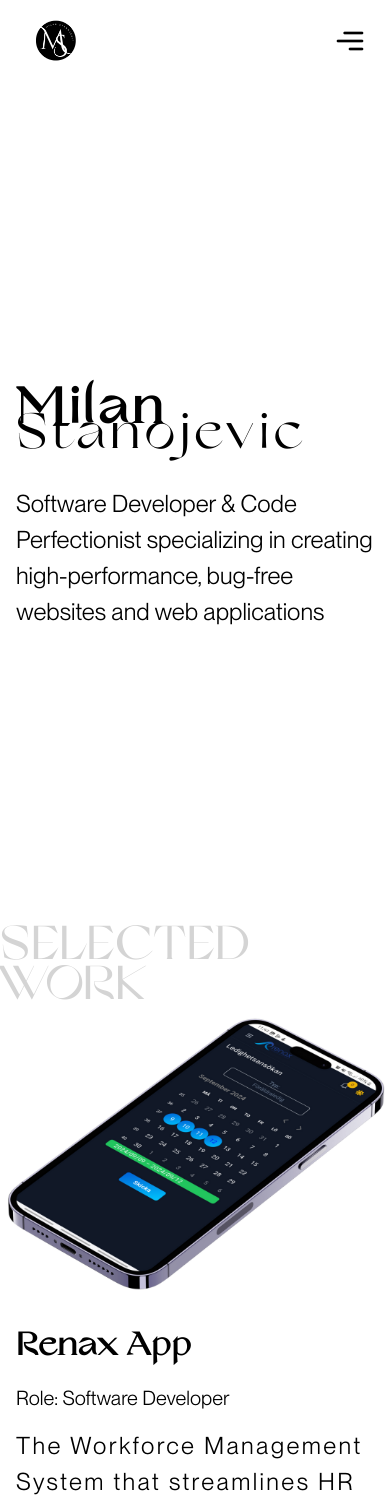
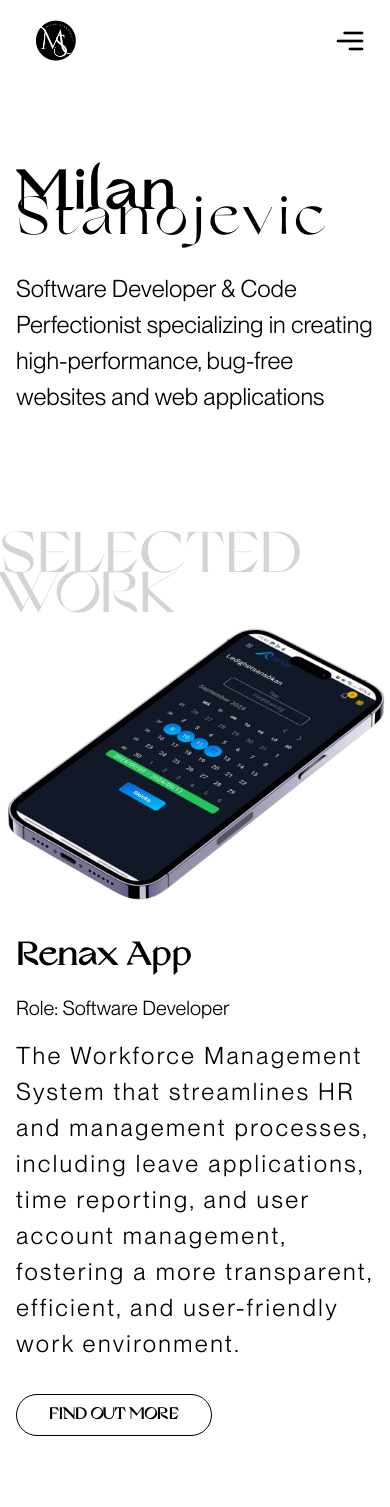
Before and after one commit to Shuriken1987/milan-porfolio-v2, a Next.js app: page / in a window 390 px wide. Shown: the top 1507 px of the page. Built offline with nearby package versions, Linux system fonts and the light colour scheme.

Commit message:
refactor: reorganize Tailwind classes and improve css structure

```diff
--- a/app/globals.css
+++ b/app/globals.css
@@ -62,3 +62,9 @@ body::-webkit-scrollbar {
 
     }
   }
+  ul .experience::before {
+    content: "▹";
+    position: absolute;
+    left: 0px;
+    color: black;
+  }
--- a/components/pages/home/Contact.tsx
+++ b/components/pages/home/Contact.tsx
@@ -14,11 +14,11 @@ export const Contact = () => {
   const { formData, errors, loading, onHandleInput, handleSubmit } = useContactForm();
 
   return (
-    <motion.section className="relative">
+    <motion.section className="relative py-20">
         <Transition>
           <SectionTitle title="CONTACT" />
         </Transition>
-      <div className="p-4 md:p-8 md:px-16">
+      <div className="p-4 md:p-8 md:px-16 mt-20">
         <div className="grid md:grid-cols-2 gap-10 md:pt-16">
           <div className="space-y-4">
             <form ref={formRef} onSubmit={handleSubmit}>
--- a/components/pages/home/Experience.tsx
+++ b/components/pages/home/Experience.tsx
@@ -1,6 +1,5 @@
 "use client";
 import React, { useState } from "react";
-import { FaPlay } from "react-icons/fa";
 import { experiences } from "@/constants";
 import { Transition } from "@/components/ui/Transitions";
 import { SectionTitle } from "@/components/shared/SectionTitle";
@@ -38,14 +37,13 @@ export const Experience: React.FC = () => {
             </ul>
           </div>
           <div className="changing-content md:flex-auto font-neueMontreal text-[20px] md:w-3/4">
-            <div className="pl-5 mb-4">
+            <div className="mb-4">
               <h3>{experiences[activeCompany].title}</h3>
               <p>{experiences[activeCompany].period}</p>
             </div>
-            <ul className="pl-10">
+            <ul className=" relative">
               {experiences[activeCompany].description.map((value, index) => (
-                <li key={index} className="company-valueription">
-                  <FaPlay className="inline-block mr-2" style={{fontSize: '8px'}}/>
+                <li key={index} className="experience relative pl-8 pb-2">
                   {value}
                 </li>
               ))}
--- a/components/pages/home/Hero.tsx
+++ b/components/pages/home/Hero.tsx
@@ -2,10 +2,10 @@ import { Transition } from "@/components/ui/Transitions";
 
 export const Hero = () => {
   return (
-    <section className="relative overflow-hidden h-screen">
+    <section className="relative overflow-hidden md:h-screen">
       <div className="relative z-10 h-full flex items-center" >
         <div className="max-w-[85rem] mx-auto px-4 sm:px-6 lg:px-8 py-10 lg:py-16 flex items-center">
-          <div className="max-w-4xl mx-auto">
+          <div className="max-w-4xl mx-auto pt-10">
             <div className="mt-5 md:mt-0 max-w-2xl">
               <h1 className='heroHeadings'>
                 <span className="block sm:text-[90px] tracking-widest font-extrabold ">
@@ -17,9 +17,7 @@ export const Hero = () => {
 
             <div className="mt-5 max-w-full">
               <Transition>
-                <p
-                  className={`font-neueMontreal lg:text-[54px] sm:text-[30px] xs:text-[24px] text-[30px] lg:leading-[44px] mt-10`}
-                >
+                <p className={`font-neueMontreal lg:text-[54px] sm:text-[30px] xs:text-[24px] text-[30px] lg:leading-[44px] mt-10`} >
                   Software Developer & Code Perfectionist specializing in
                   creating high-performance, bug-free websites and web
                   applications
--- a/components/pages/home/Projects.tsx
+++ b/components/pages/home/Projects.tsx
@@ -10,7 +10,7 @@ import Link from "next/link";
 export const Projects: React.FC = () => {
   const title = "SELECTED WORK";
   return (
-    <section className="md:my-20">
+    <section className="py-20">
       <Transition>
         <SectionTitle title={title} />
       </Transition>
--- a/components/pages/home/testimonials/Testimonial.tsx
+++ b/components/pages/home/testimonials/Testimonial.tsx
@@ -15,7 +15,7 @@ export const Testimonials: React.FC = () => {
   const title = "WORDS EXPRESSED";
 
   return (
-    <section ref={container} className="my-20">
+    <section ref={container} className="py-20">
       <Transition>
         <SectionTitle title={title} />
       </Transition>
--- a/tailwind.config.ts
+++ b/tailwind.config.ts
@@ -22,7 +22,7 @@ const config: Config = {
   plugins: [function({ addUtilities }: { addUtilities: Function }) {
     const newUtilities = {
       '.heroHeadings': {
-        'font-size': '50px',
+        'font-size': '54px',
         'line-height': '25px',
         '@screen sm': {
           'font-size': '60px',
@@ -42,7 +42,7 @@ const config: Config = {
         'font-family': 'var(--grandSlang), cursive',
       },
       '.sectionHeadings': {
-        'font-size': '48px',
+        'font-size': '58px',
         'line-height': '40px',
         '@screen sm': {
           'font-size': '80px',
```
